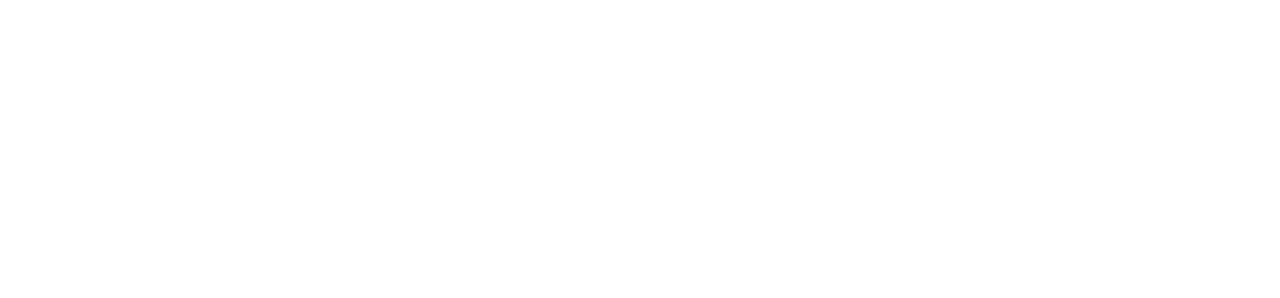
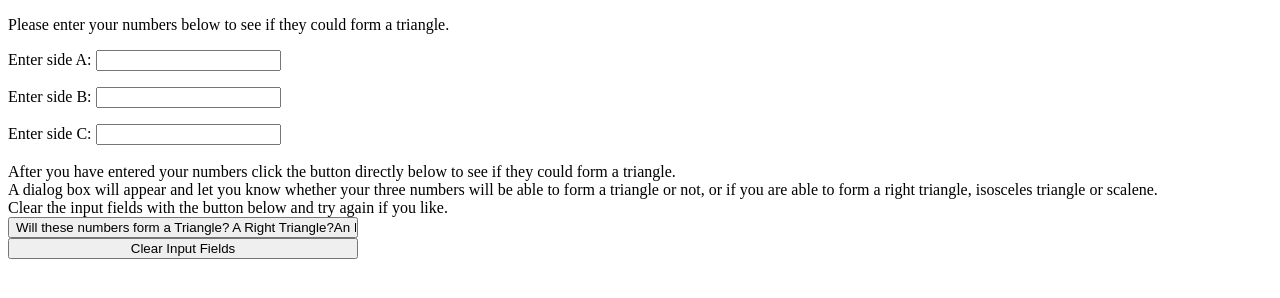
Before and after one commit to vincent8880/triangle-tracker, a plain HTML site: page index.html in a window 1280 px wide. Drawn offline with Linux system fonts and the light colour scheme.

Commit message:
created scripts.js file to separate my html and css. finished writing if statements

```diff
--- a/index.html
+++ b/index.html
@@ -1,14 +1,30 @@
 <!DOCTYPE html>
 <html>
-    <script language="javascript" type="text/javascipt">
-    function triangle(){
-        var a = parseInt(documnent.sides.a.value);
-        var b = parseInt(document.sides.b.value);
-        var c = parseInt(document.sides.c.value);
-        if(var c >= var b + var a || var b >= var c + var a || var a
-        >= var b + var c){
-            alert("This numbers cannot form a triangle")
-        }
-    }
-    </script>
+    <head>
+
+</head>
+<body>
+ <script src="js/scripts.js"></script>
+ <p>Please enter your numbers below to see if they could form a triangle.</p>
+ <form action="" name="sides">
+ <p>Enter side A:
+ <input type="text" name="a" /><br />
+ <p>Enter side B:
+ <input type="text" name="b" /><br />
+ <P>Enter side C:
+ <input type="text" name="c" /><br />
+ <br />
+   After you have entered your numbers click the button directly below to see if they could
+ form a triangle.<br />
+   A dialog box will appear and let you know whether your three numbers will be able to form a triangle or not, or
+   if you are able to form a right triangle, isosceles triangle or scalene. <br />
+   Clear the input fields with the button below and try again if you like.
+ <br />
+ <input type="button" value="Will these numbers form a Triangle? A Right Triangle?An Isosleces triangle?scalene?"
+ onclick="triangle();" style="width: 350px" /><br />
+ <input type="reset" value="Clear Input Fields" style="width: 350px" /><br />
+ </p>
+
+</body>
+
 </html>
--- /dev/null
+++ b/js/scripts.js
@@ -0,0 +1,18 @@
+function triangle(){
+    var a = parseInt(document.sides.a.value);
+    var b = parseInt(document.sides.b.value);
+    var c = parseInt(document.sides.c.value);
+    if( c >= b + a || b >= c +  a ||  a
+    >= b + c){
+        alert("This numbers cannot form a triangle");
+    }else if(a===b && b===c){
+        alert("This is an equilateral triangle");
+    }else if(a===b || b===c || a===c){
+        alert("This is an isosceles triangle");
+    }else{
+        alert("This is a scalene triangle");
+    }
+
+
+
+}
```
